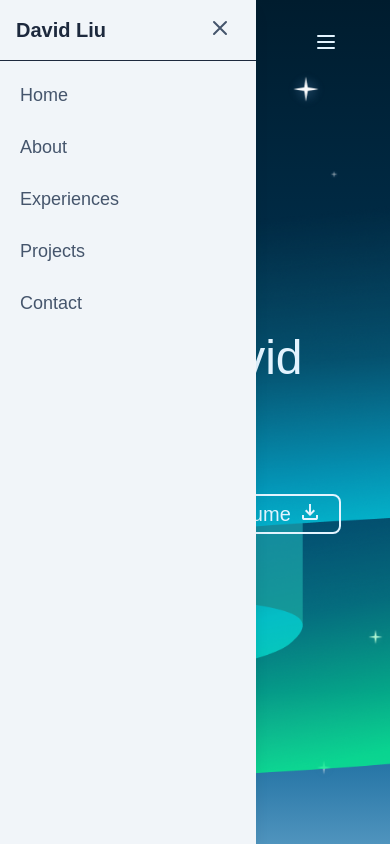
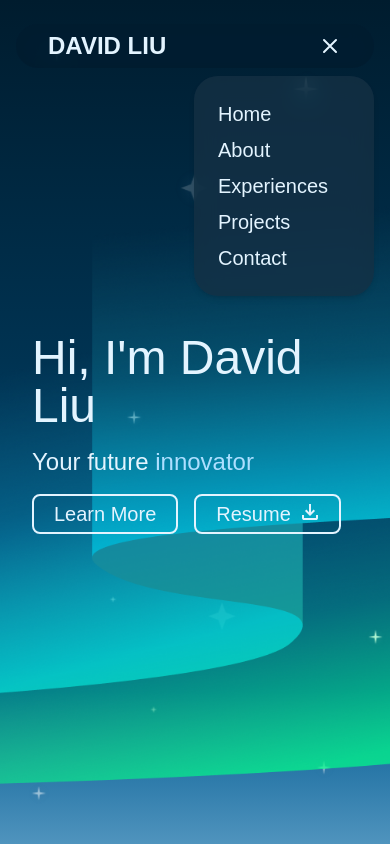
Before and after one commit to Davooood90/Portfolio, a Next.js app: page / in a window 390 px wide. Both pictures are taken after a click on the button 330 px from the left and 46 px from the top of the page. Shown: the top 844 px of the page. Built offline with nearby package versions, Linux system fonts and the light colour scheme; a web font is replaced by a local one.

Commit message:
Navbar Mobile Styling Rework

```diff
--- a/src/components/navbar.tsx
+++ b/src/components/navbar.tsx
@@ -57,10 +57,10 @@ export default function Navbar() {
         scrollToElement(hash);
         window.history.pushState(null, "", `#${hash}`);
       }
+    }
 
-      if (isMobileMenuOpen) {
-        setIsMobileMenuOpen(false);
-      }
+    if (isMobileMenuOpen) {
+      setIsMobileMenuOpen(false);
     }
   };
 
@@ -68,9 +68,7 @@ export default function Navbar() {
     pathname === "/" ? "absolute" : "fixed"
   }`;
 
-  const containerClass = `container flex flex-wrap items-center justify-between mx-auto text-slate-800 px-8 rounded-4xl transition duration-150 ${
-    pathname === "/" ? "" : "bg-midblue"
-  }`;
+  const containerClass = `container flex flex-wrap items-center justify-between mx-auto text-slate-800 px-8 rounded-4xl transition duration-150 bg-darkblue/80 backdrop-blur-md backdrop-saturate-150`;
 
   return (
     <div>
@@ -89,7 +87,21 @@ export default function Navbar() {
               onClick={toggleMobileMenu}
               type="button"
             >
-              <span className="absolute transform -translate-x-1/2 -translate-y-1/2 top-1/2 left-1/2">
+              {isMobileMenuOpen ? (
+                <svg
+                  xmlns="http://www.w3.org/2000/svg"
+                  className="w-8 h-8"
+                  fill="none"
+                  stroke="currentColor"
+                  strokeWidth="2"
+                >
+                  <path
+                    strokeLinecap="round"
+                    strokeLinejoin="round"
+                    d="M6 18L18 6M6 6l12 12"
+                  />
+                </svg>
+              ) : (
                 <svg
                   xmlns="http://www.w3.org/2000/svg"
                   className="w-8 h-8"
@@ -103,58 +115,8 @@ export default function Navbar() {
                     d="M4 6h16M4 12h16M4 18h16"
                   ></path>
                 </svg>
-              </span>
+              )}
             </button>
-          </div>
-
-          {/* Mobile Menu */}
-          <div
-            className={`fixed top-0 left-0 min-h-screen w-64 bg-slate-100 shadow-lg transform transition-transform duration-300 ease-in-out ${
-              isMobileMenuOpen ? "translate-x-0" : "-translate-x-full"
-            } lg:hidden z-50`}
-          >
-            <div className="flex flex-row items-center border-b pb-4">
-              <Link
-                href="/"
-                className="cursor-pointer font-bold text-xl pt-4 ps-4"
-              >
-                David Liu
-              </Link>
-              <button
-                onClick={toggleMobileMenu}
-                className="absolute top-4 right-4 text-slate-600 hover:text-red-500"
-              >
-                <svg
-                  xmlns="http://www.w3.org/2000/svg"
-                  className="w-8 h-8"
-                  fill="none"
-                  stroke="currentColor"
-                  strokeWidth="2"
-                >
-                  <path
-                    strokeLinecap="round"
-                    strokeLinejoin="round"
-                    d="M6 18L18 6M6 6l12 12"
-                  />
-                </svg>
-              </button>
-            </div>
-            <ul className="flex flex-col h-full gap-4 p-4">
-              {navItems.map((item, index) => (
-                <li
-                  key={index}
-                  className="flex items-center p-1 text-lg gap-x-2 text-slate-600 hover:text-hoverblue"
-                >
-                  <Link
-                    href={item.href}
-                    onClick={(e) => handleNavClick(e, item.href)}
-                    className="flex items-center"
-                  >
-                    {item.name}
-                  </Link>
-                </li>
-              ))}
-            </ul>
           </div>
 
           {/* Desktop Menu */}
@@ -177,6 +139,29 @@ export default function Navbar() {
             </ul>
           </div>
         </div>
+        {/* Mobile Dropdown Menu */}
+        <div className="container mx-auto flex justify-end">
+          {isMobileMenuOpen && (
+            <div className="w-[180px] right-0 mt-2 bg-midblue/80 backdrop-blur-md backdrop-saturate-150 shadow-md rounded-3xl z-50 lg:hidden">
+              <ul className="flex flex-col p-6 gap-2">
+                {navItems.map((item, index) => (
+                  <li
+                    key={index}
+                    className="text-lightblue hover:text-hoverblue text-xl"
+                  >
+                    <Link
+                      href={item.href}
+                      onClick={(e) => handleNavClick(e, item.href)}
+                      className="block"
+                    >
+                      {item.name}
+                    </Link>
+                  </li>
+                ))}
+              </ul>
+            </div>
+          )}
+        </div>
       </nav>
     </div>
   );
```
